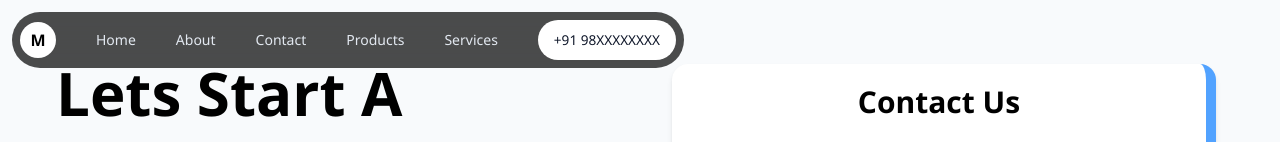
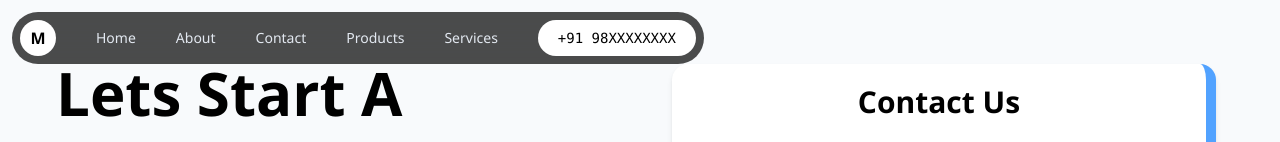
Before and after one commit to gyan3ndra/MohEnterprises, a React (Vite) app: page /contact in a window 1280 px wide. Shown: the top 142 px of the page. Built offline with nearby package versions, Linux system fonts and the light colour scheme.

Commit message:
fixed animation

```diff
--- a/src/components/Contact.jsx
+++ b/src/components/Contact.jsx
@@ -26,7 +26,7 @@ const Contact = () => {
         <div>
           <h1 className='text-4xl sm:text-5xl md:text-6xl leading-tight font-bold'>Lets Start A Converstaion!</h1>
           <p className='text-md md:text-lg font-light'>Have questions about solar panels, pricing, or installation? Give us a call and our team will help you out.</p>
-          <div className='w-full p-1 md:p-3 mt-5 grid grid-cols-1 sm:grid-cols-2 gap-4'>
+          <div className='w-full p-1 md:p-3 mt-5 grid grid-cols-2 gap-4'>
             {
               contactdetails.map((e) => {
                 return (
--- a/src/components/Navbar.jsx
+++ b/src/components/Navbar.jsx
@@ -22,7 +22,13 @@ const Navbar = ({ onNavigate }) => {
           <li>Services</li>
           {/* <li><button type='button' onClick={() => onNavigate('/contact')}>Contact</button></li> */}
         </ul>
-        <a className='site-nav-phone' href='tel:+919800000000'>+91 98XXXXXXXX</a>
+        <a className="relative flex items-center overflow-hidden bg-white rounded-full px-5 h-9 cursor-pointer text-sm font-mono group">
+          <span className="relative z-10 transition-colors duration-500 group-hover:text-white">
+            +91 98XXXXXXXX
+          </span>
+
+          <span className="absolute inset-y-0 left-0 w-0 bg-[#F87061] transition-all duration-700 ease-in-out group-hover:w-full"></span>
+        </a>
       </nav>
     </header>
   )
```
